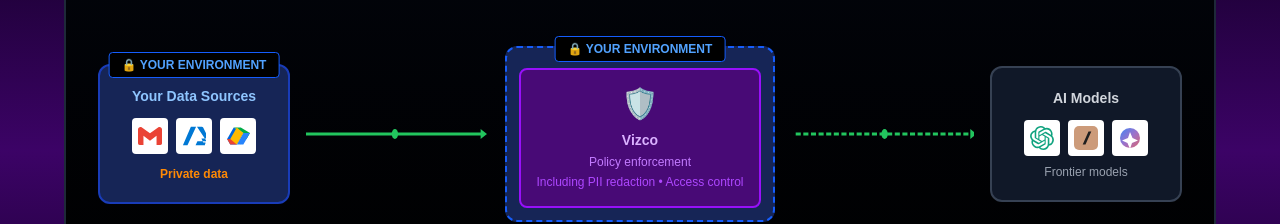
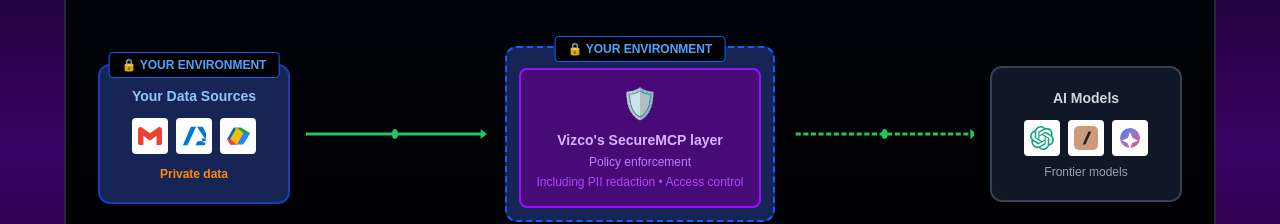
Before and after one commit to CK-Cog/VizCo_Website, a Next.js app: page / in a window 1280 px wide. Shown: the part 1500-1724 px from the top of the page. Built offline with nearby package versions, Linux system fonts and the light colour scheme.

Commit message:
Update Vizco box text to 'Vizco's SecureMCP layer'

```diff
--- a/src/app/page.tsx
+++ b/src/app/page.tsx
@@ -249,7 +249,7 @@
                           <div className="absolute inset-0 bg-purple-500 opacity-10 animate-pulse"></div>
                           <div className="text-center relative z-10">
                             <div className="text-3xl mb-2">🛡️</div>
-                            <div className="text-purple-300 font-bold text-sm mb-1">Vizco</div>
+                            <div className="text-purple-300 font-bold text-sm mb-1">Vizco&apos;s SecureMCP layer</div>
                             <div className="text-purple-400 text-xs mb-1">Policy enforcement</div>
                             <div className="text-purple-500 text-xs">Including PII redaction • Access control</div>
                           </div>
```
